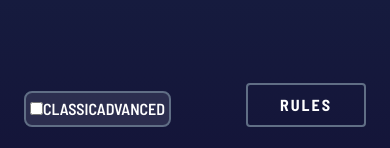
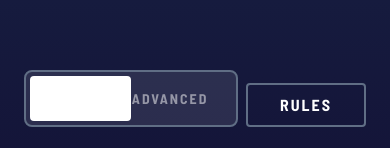
Before and after one commit to mehmetbacik/rps-game, a Next.js app: page / in a window 390 px wide. Shown: the part 693-841 px from the top of the page. Built offline with nearby package versions, Linux system fonts and the light colour scheme.

Commit message:
feat: Enhance game mode switching experience
- Add smooth transitions
- Implement scale and fade animations
- Improve responsive design for both modes
- Add priority loading for game mode images

```diff
--- a/src/components/Rules.tsx
+++ b/src/components/Rules.tsx
@@ -1,10 +1,12 @@
-'use client';
+"use client";
 
-import { useState } from 'react';
-import Image from 'next/image';
-import { motion, AnimatePresence } from 'framer-motion';
+import { useState } from "react";
+import { useGame } from "../context/GameContext";
+import Image from "next/image";
+import { motion, AnimatePresence } from "framer-motion";
 
 const Rules = () => {
+  const { state } = useGame();
   const [isOpen, setIsOpen] = useState(false);
 
   return (
@@ -42,7 +44,11 @@ const Rules = () => {
                 </button>
               </div>
               <Image
-                src="/images/image-rules.svg"
+                src={
+                  state.gameMode === "classic"
+                    ? "/images/image-rules.svg"
+                    : "/images/image-rules-bonus.svg"
+                }
                 alt="Game Rules"
                 width={304}
                 height={270}
--- a/src/styles/components/_game-mode-toggle.scss
+++ b/src/styles/components/_game-mode-toggle.scss
@@ -4,33 +4,74 @@
   position: fixed;
   bottom: $spacing-xl;
   left: $spacing-xl;
+  z-index: 100;
+
+  .toggle-container {
+    position: relative;
     display: flex;
-  gap: $spacing-sm;
+    align-items: center;
     background: rgba($white, 0.1);
     padding: $spacing-xs;
     border-radius: $radius-md;
     border: 2px solid $header-outline;
 
-  .mode-button {
+    input[type="checkbox"] {
+      display: none;
+
+      &:checked + label {
+        .mode-label.classic {
+          opacity: 0.5;
+        }
+        .mode-label.advanced {
+          opacity: 1;
+        }
+        &::before {
+          transform: translateX(100%);
+        }
+      }
+    }
+
+    label {
+      position: relative;
+      display: flex;
+      align-items: center;
+      cursor: pointer;
       padding: $spacing-sm $spacing-md;
-    border: none;
       border-radius: $radius-sm;
       background: transparent;
+      transition: all $transition-normal;
+
+      &::before {
+        content: '';
+        position: absolute;
+        top: 0;
+        left: 0;
+        width: 50%;
+        height: 100%;
+        background: $white;
+        border-radius: $radius-sm;
+        transition: transform $transition-normal;
+      }
+
+      .mode-label {
+        position: relative;
+        z-index: 1;
         color: $white;
         font-size: $text-sm;
         font-weight: $font-bold;
         text-transform: uppercase;
         letter-spacing: 2px;
-    cursor: pointer;
-    transition: all $transition-normal;
+        padding: $spacing-xs $spacing-sm;
+        transition: opacity $transition-normal;
 
-    &:hover {
-      background: rgba($white, 0.1);
+        &.classic {
+          opacity: 1;
         }
 
-    &.active {
-      background: $white;
-      color: $dark;
+        &.advanced {
+          opacity: 0.5;
+        }
+      }
     }
   }
 }
```
Also changed, not shown: src/components/Header.tsx (added, +24 -0 lines). Lines whose indentation alone changed are shown as unchanged.
